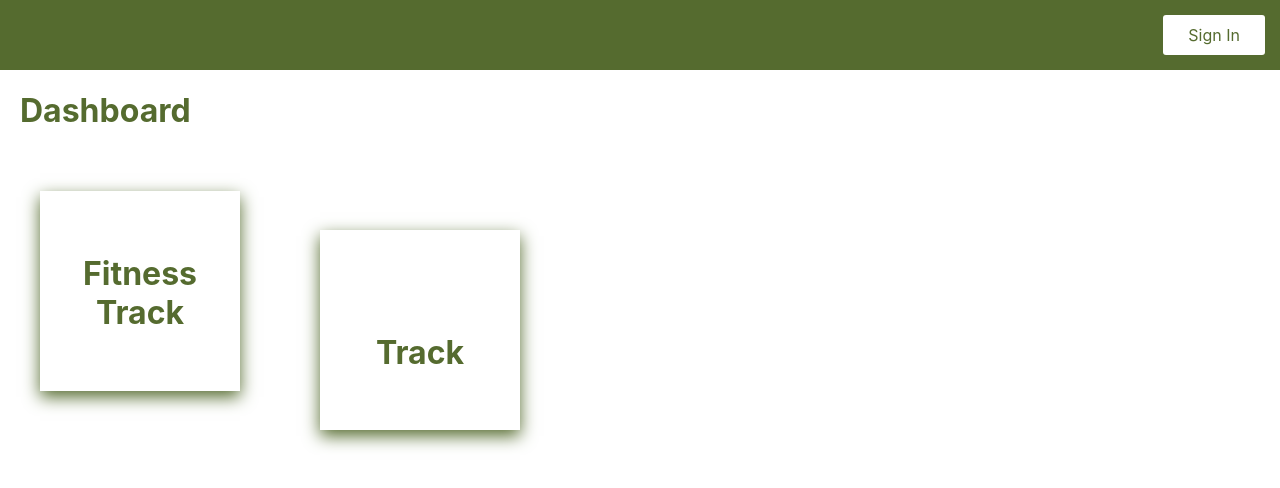
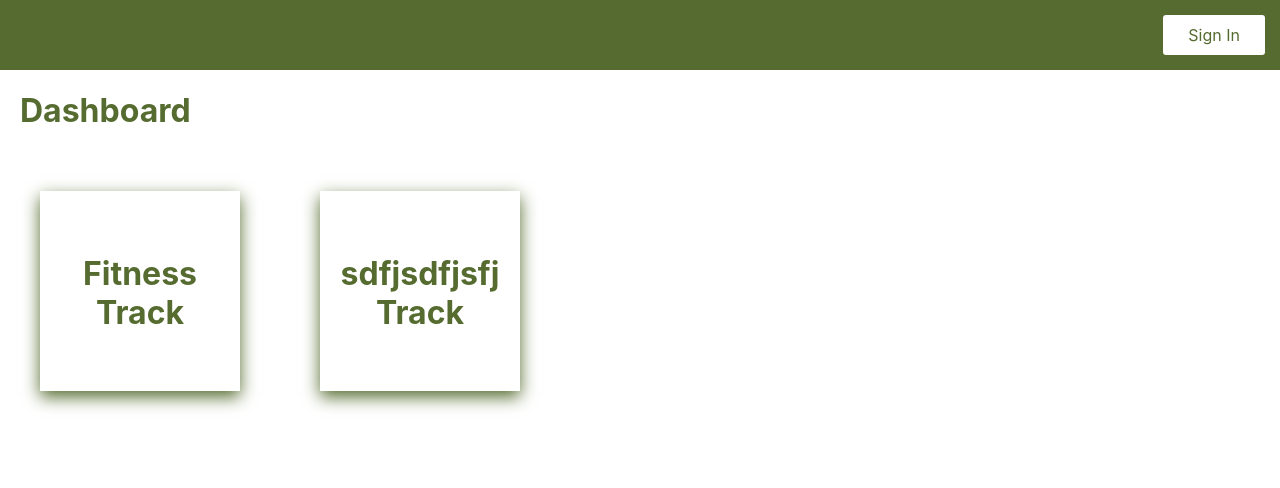
Before and after one commit to 1013vishalsharma/healthApp-UI, an Angular app: page /dashboard in a window 1280 px wide. Shown: the top 488 px of the page. Built offline with nearby package versions, Linux system fonts and the light colour scheme.

Commit message:
dashboard css changes

```diff
--- a/src/app/dashboard/dashboard.component.css
+++ b/src/app/dashboard/dashboard.component.css
@@ -0,0 +1,18 @@
+.div-track {
+    height: 200px;
+    width: 200px;
+    margin: 40px;
+    box-sizing: border-box;
+    box-shadow: 0 6px 16px 0 darkolivegreen;
+    display: inline-block;
+}
+
+.h1-div {
+    color: darkolivegreen;
+    display: flex;
+    justify-content: center;
+    align-content: center;
+    position: relative;
+    transform: translateY(-50%);
+    top: 40%;
+}
--- a/src/app/dashboard/dashboard.component.html
+++ b/src/app/dashboard/dashboard.component.html
@@ -8,15 +8,15 @@
 </div>
 <br>
 <br>
-<div>
+<div style="display: flex;">
   <div style="height: 200px; width: 200px; margin: 40px; box-sizing: border-box;
-   box-shadow: 0 6px 16px 0 darkolivegreen; display: inline-block">
-   <h1 style="color: darkolivegreen; text-align: center;
+   box-shadow: 0 6px 16px 0 darkolivegreen; display: inline-block;">
+   <h1 style="color: darkolivegreen; text-align: center; float: left; word-wrap: break-word;
    position: relative; top: 40%; transform: translateY(-50%)"> Fitness Track</h1>
   </div>
   <div style="height: 200px; width: 200px; margin: 40px; box-sizing: border-box;
-  box-shadow: 0 6px 16px 0 darkolivegreen; display: inline-block">
-  <h1 style="color: darkolivegreen; text-align: center;
-  position: relative; top: 50%; transform: translateY(-50%)"> Track</h1>
+  box-shadow: 0 6px 16px 0 darkolivegreen; display: inline-block;">
+  <h1 style="color: darkolivegreen; text-align: center;position: relative; top: 40%; transform: translateY(-50%);
+  display: flex; justify-content: center; align-content: center">sdfjsdfjsfj Track</h1>
  </div>
 </div>
```
